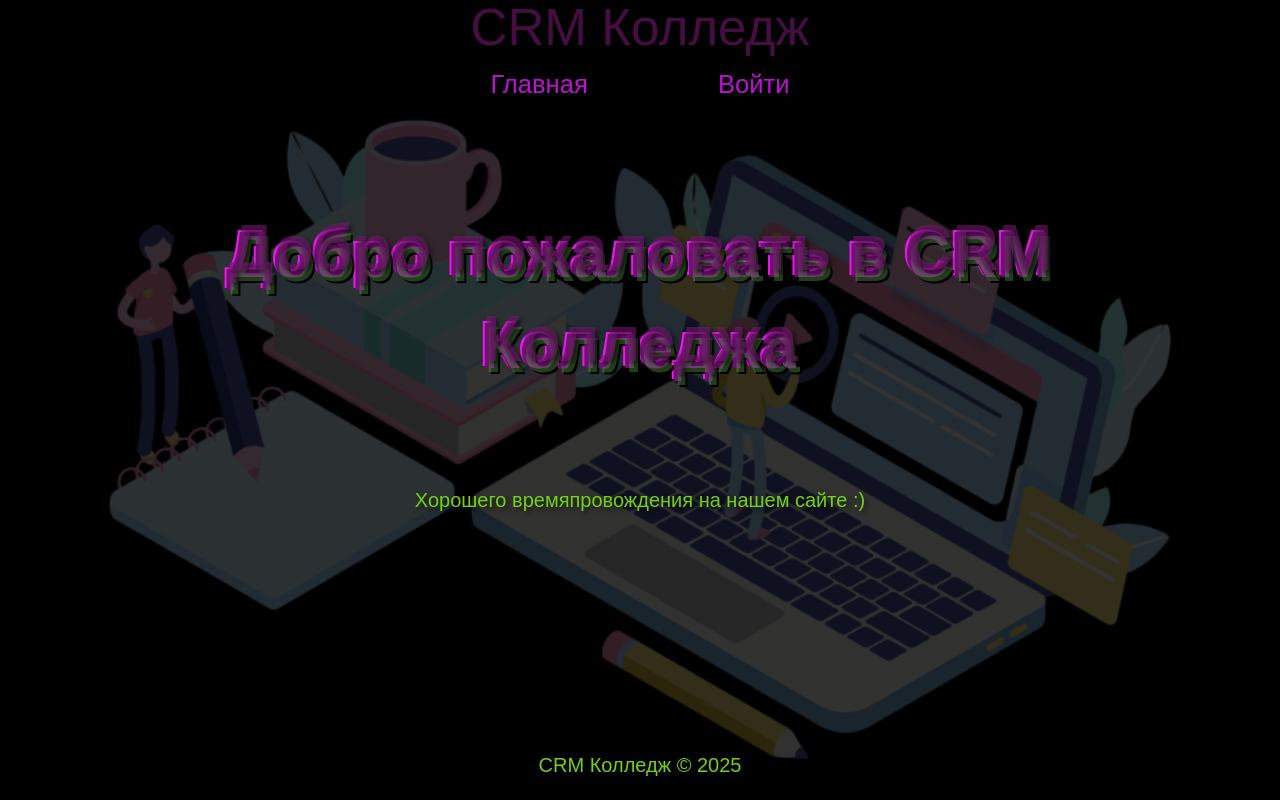
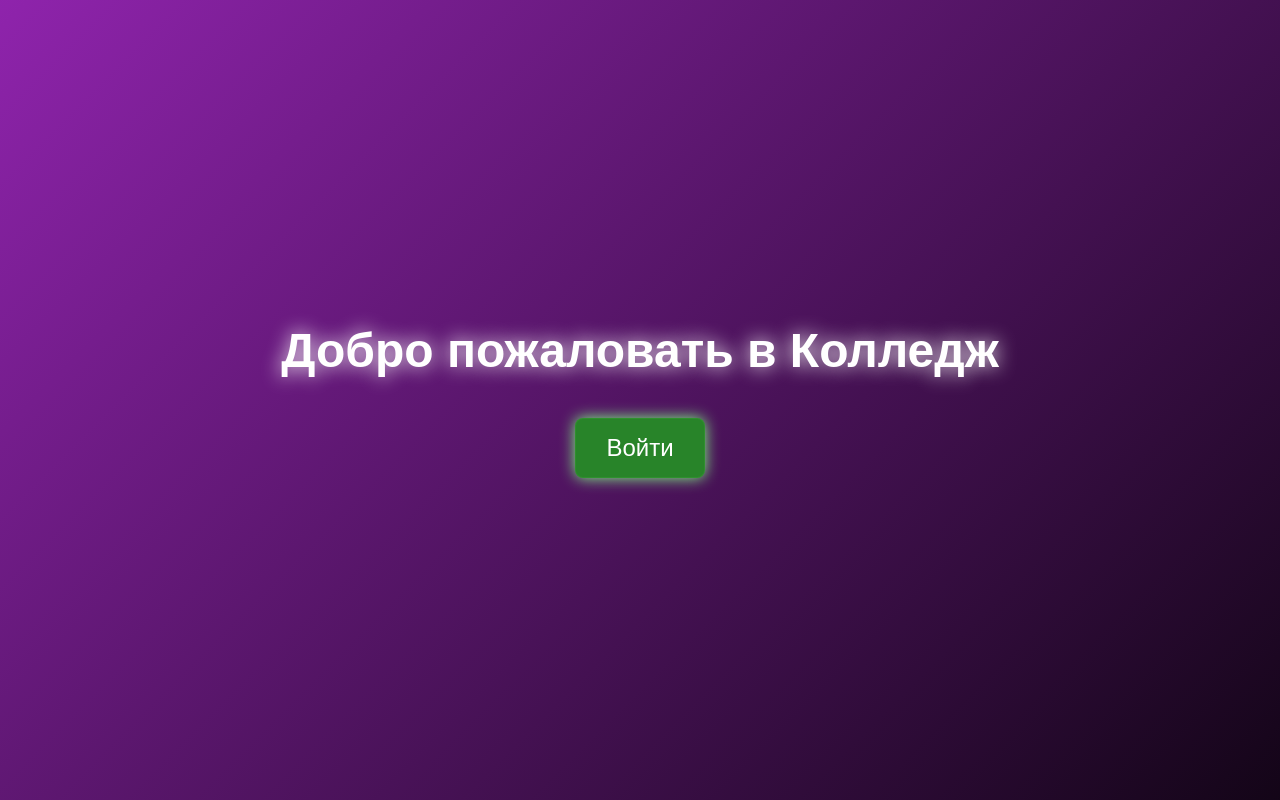
Before and after one commit to madagaskarvb/CRM-sys-for-colleges, a Django app: page / in a window 1280 px wide. Run offline with Django 5.2, Linux system fonts and the light colour scheme; some libraries are stand-ins or nearby versions.

Commit message:
Update main.html

```diff
--- a/crmka/locallibrary/locallibrary/templates/basikPages/main.html
+++ b/crmka/locallibrary/locallibrary/templates/basikPages/main.html
@@ -1,130 +1,96 @@
-{% extends "base_generic.html" %}
-{% load static %}
-
-{% block content %}
 <!DOCTYPE html>
 <html lang="ru">
 <head>
     <meta charset="UTF-8">
     <meta name="viewport" content="width=device-width, initial-scale=1.0">
-    <link rel="stylesheet" href="styles.css">
+    <title>Главная - Колледж</title>
     <style>
-        /* Фоновое изображение для всей страницы */
-        body {
-            background-image: url("{% static 'images/photo.png' %}"); /* Путь к изображению через static */
-            background-size: cover;
-            background-position: center;
-            background-repeat: no-repeat;
-            background-attachment: fixed;
+        * {
             margin: 0;
             padding: 0;
+            box-sizing: border-box;
+            font-family: Arial, sans-serif;
         }
 
-        /* Затемнение фона для улучшения читаемости текста */
-        body::after {
-            content: '';
-            position: fixed;
-            top: 0;
-            left: 0;
-            right: 0;
-            bottom: 0;
-            background: rgba(0, 0, 0, 0.8);
-            z-index: -1;
+        body {
+            background: linear-gradient(135deg, #008000, #b92edf, #000000);
+            background-size: 300% 300%;
+            animation: backgroundMove 10s infinite alternate;
+            color: #fff;
+            display: flex;
+            flex-direction: column;
+            align-items: center;
+            justify-content: center;
+            height: 100vh;
+            text-align: center;
         }
 
-        /* Стили для основного контента */
-        main {
-            position: relative;
-            z-index: 1;
-            padding: 100px;
-            color: #75D113; /* Цвет текста */
-            text-shadow: 3px 3px 4px rgba(0, 0, 0, 0.5);
-        }
-
-        h2 {
-            font-size: 4rem;
-            margin-bottom: 70px;
-        }
-
-        p {
-            font-size: 2.0rem;
-        }
-
-        /* Стили для текста с эффектом волны */
-        .wavy-text {
-            font-size: 5vw; /* Размер текста зависит от ширины окна */
-            font-weight: bold;
-            color: #74186e96;
-            position: relative;
-            display: inline-block;
-        }
-
-        .wavy-text::before {
-            content: attr(data-text);
-            position: absolute;
-            top: 0;
-            left: 0;
-            color: transparent;
-            text-shadow:
-                2px 2px 0 #71cf594b,
-                -2px -2px 0 #6b126ff3,
-                4px 4px 0 #000000f1,
-                -4px -4px 0 #ea19ea;
-            z-index: -1;
-            animation: wave 1s infinite alternate;
-        }
-
-        @keyframes wave {
+        @keyframes backgroundMove {
             0% {
-                transform: translateY(0);
+                background-position: 0% 0%;
             }
             100% {
-                transform: translateY(10px);
+                background-position: 100% 100%;
             }
         }
 
-        .nav-container {
-            display: flex;
-            align-items: center;
-            padding: 2vw;
-            width: 100%;
-            flex-wrap: wrap;
+        h1 {
+            font-size: 3rem;
+            margin-bottom: 20px;
+            text-shadow: 0 0 10px rgba(255, 255, 255, 0.6);
+            animation: glow 2s infinite alternate;
         }
 
-        .home-btn {
-            background-color: transparent;
-            color: #ff00ff;
-            border: 2px solid #ff00ff;
+        @keyframes glow {
+            0% {
+                text-shadow: 0 0 10px rgba(255, 255, 255, 0.6);
+            }
+            100% {
+                text-shadow: 0 0 20px rgba(255, 255, 255, 1);
+            }
         }
 
-        .login-btn {
-            order: 2; /* Устанавливает порядок для кнопки "Войти" */
+        .button-container {
+            display: flex;
+            gap: 20px;
+            margin-top: 20px;
         }
 
-        /* Медиа-запросы для адаптивности */
-        @media (max-width: 768px) {
-            .wavy-text {
-                font-size: 8vw; /* Увеличиваем размер текста на маленьких экранах */
+        .button {
+            padding: 15px 30px;
+            font-size: 1.5rem;
+            border: none;
+            border-radius: 8px;
+            cursor: pointer;
+            transition: transform 0.3s, box-shadow 0.3s;
+        }
+
+        .button.login {
+            background-color: #288429;
+            color: #fff;
+            backdrop-filter: blur(100px);
+            border: 1px solid rgba(69, 196, 62, 0.2);
+            animation: buttonGlow 2s infinite alternate;
+        }
+
+        @keyframes buttonGlow {
+            0% {
+                box-shadow: 0 0 5px #44ff44;
             }
+            100% {
+                box-shadow: 0 0 15px #88ff88;
+            }
+        }
 
-            main {
-                padding: 50px;
-            }
-
-            .nav-container {
-                flex-direction: column;
-                gap: 1rem;
-            }
+        .button:hover {
+            transform: translateY(-5px);
         }
     </style>
 </head>
 <body>
-    <div class="wavy-text" data-text="Добро пожаловать в CRM Колледжа">Добро пожаловать в CRM Колледжа</div>
-    <main>
-        <section class="welcome">
-            <p>Хорошего времяпровождения на нашем сайте :) </p>
-        </section>
-    </main>
+    <h1>Добро пожаловать в Колледж</h1>
+    <div class="button-container">
+        <button class="button login">Войти</button>
+    </div>
 </body>
 </html>
-{% endblock %}
```
